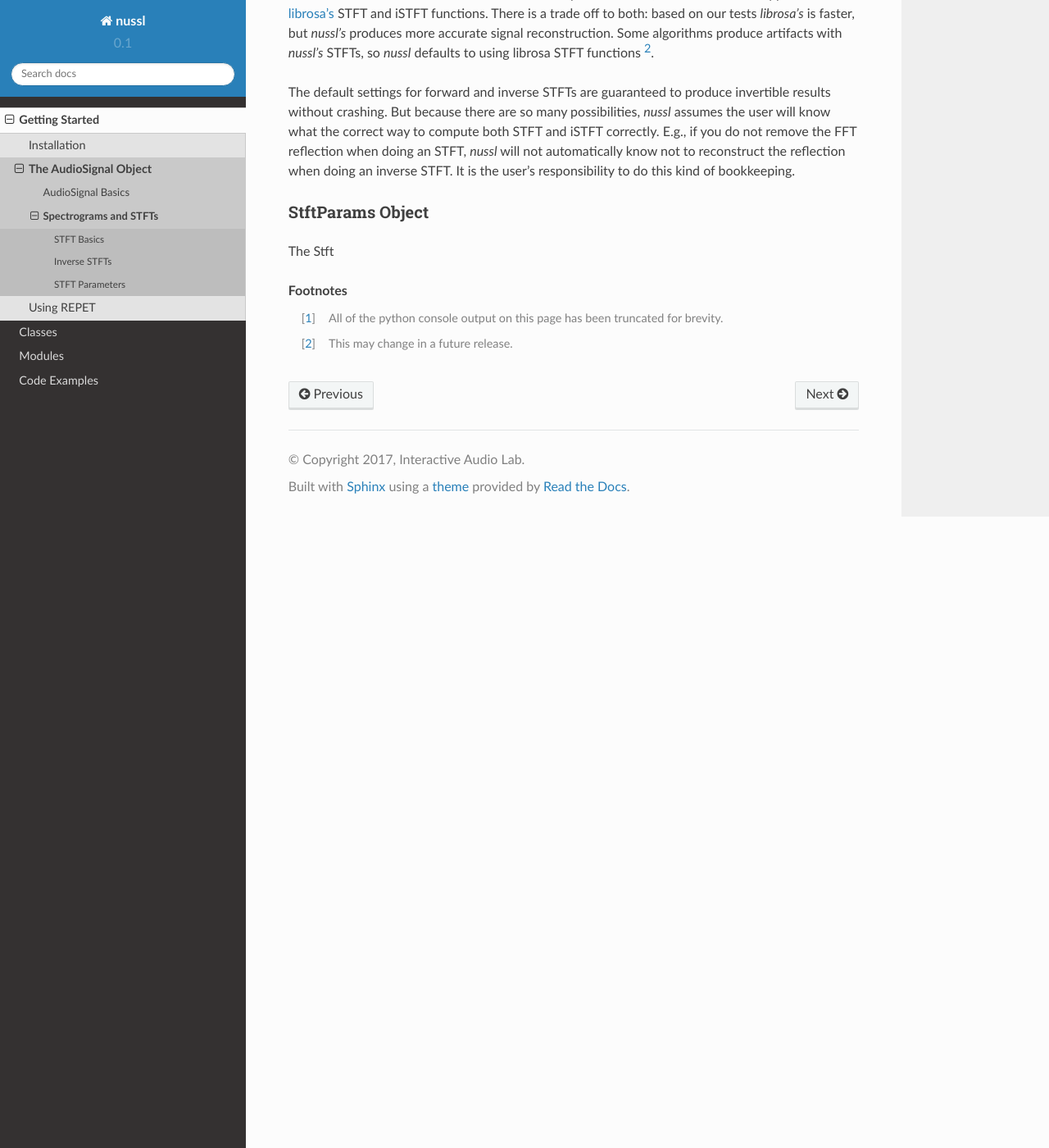
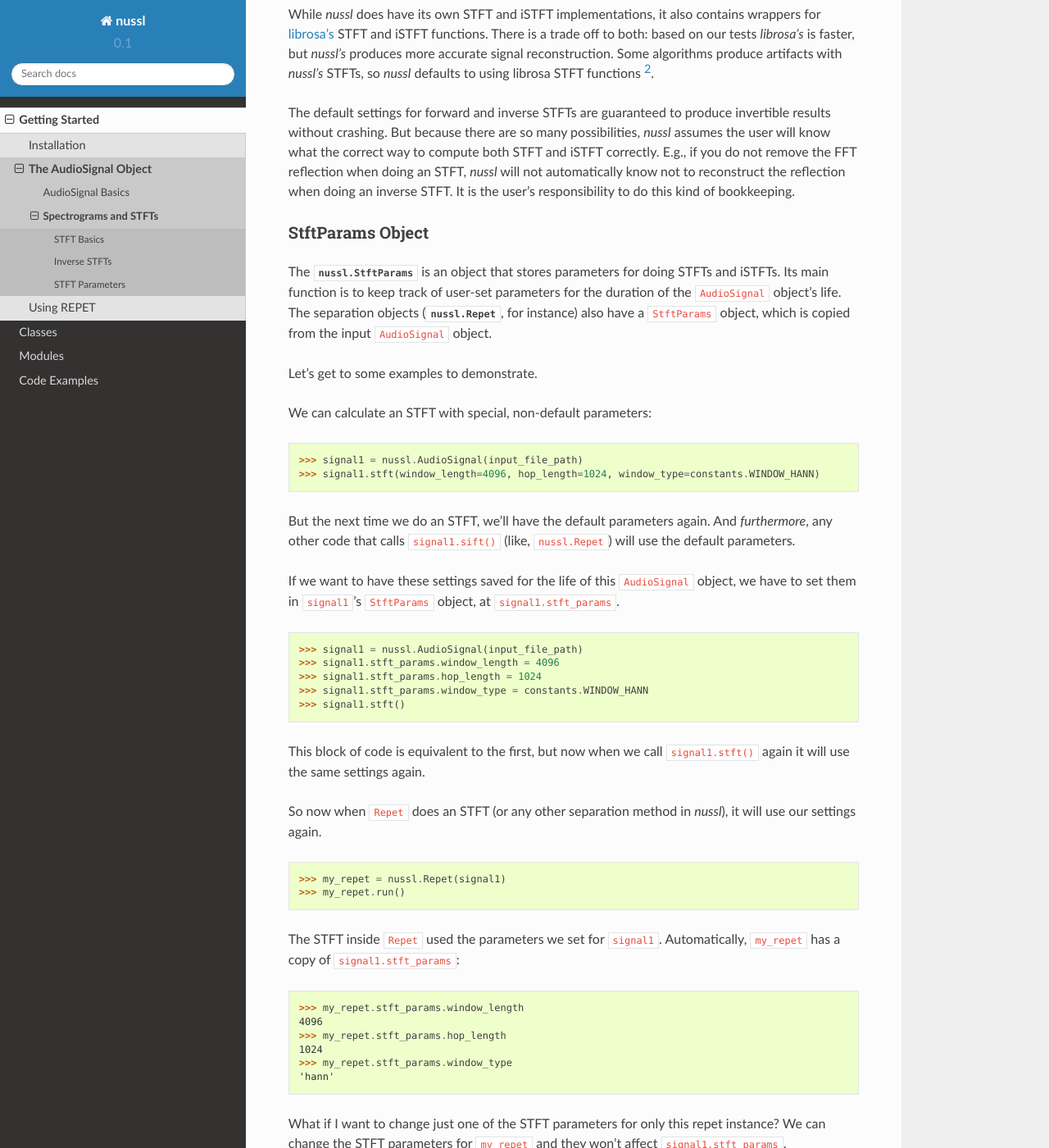
Before and after one commit to nussl/nussl, a Sphinx documentation site: the page built from documentation/getting_started/audio_signal_stft.rst, in a window 1280 px wide and 1400 px high, scrolled down 3432 px. Shown: the whole window at 82% size. Built offline with Sphinx 7.4.7 and the Read the Docs theme 2.0.0, drawn with Linux system fonts in a browser that asks for light colours; some of the changed text lies outside the part shown.

Commit message:
Updating .rst files to be up to date with gh-pages

```diff
--- a/documentation/conf.py
+++ b/documentation/conf.py
@@ -59,10 +59,15 @@ author = u'Interactive Audio Lab'
 # |version| and |release|, also used in various other places throughout the
 # built documents.
 #
+path = os.path.abspath(os.path.join(os.path.dirname(__file__), '..'))
+if not path in sys.path:
+    sys.path.insert(1, path)
+
+import nussl
 # The short X.Y version.
-version = u'0.1'
+version = nussl.short_version
 # The full version, including alpha/beta/rc tags.
-release = u'0.1.5a9'
+release = nussl.version
 
 # The language for content autogenerated by Sphinx. Refer to documentation
 # for a list of supported languages.
--- a/documentation/getting_started/audio_signal_basics.rst
+++ b/documentation/getting_started/audio_signal_basics.rst
@@ -4,7 +4,7 @@
 AudioSignal Basics
 ==================
 
-The AudioSignal object is the main container for all things related to your audio data. It provides a lot of
+The :class:`nussl.AudioSignal` object is the main container for all things related to your audio data. It provides a lot of
 helpful utilities to make it easy to manipulate your audio. Because it is at the heart of all of the source separation
 algorithms in *nussl*, it is crucial to understand how it works. Here we provide a brief introduction to many common
 tasks.
--- a/documentation/getting_started/audio_signal_stft.rst
+++ b/documentation/getting_started/audio_signal_stft.rst
@@ -6,7 +6,7 @@ Spectrograms and STFTs
 
 Most, if not all, source separation algorithms do not their operations in the time domain, but rather in the frequency
 domain. For this, *nussl* provides an interface for working with `Short-Time Fourier Transform (STFT) <https://en.wikipedia.org/wiki/Short-time_Fourier_transform>`_
-data.
+data. Here, we describe how to do some simple STFT operations with the :class:`nussl.AudioSignal` object.
 
 STFT Basics
 -----------
@@ -168,7 +168,57 @@ kind of bookkeeping.
 StftParams Object
 ^^^^^^^^^^^^^^^^^
 
-The Stft
+The :class:`nussl.StftParams` is an object that stores parameters for doing STFTs and iSTFTs. Its main function is to
+keep track of user-set parameters for the duration of the ``AudioSignal`` object's life. The separation
+objects (:class:`nussl.Repet`, for instance) also have a ``StftParams`` object, which is copied from the input
+``AudioSignal`` object.
+
+Let's get to some examples to demonstrate.
+
+We can calculate an STFT with special, non-default parameters:
+
+>>> signal1 = nussl.AudioSignal(input_file_path)
+>>> signal1.stft(window_length=4096, hop_length=1024, window_type=constants.WINDOW_HANN)
+
+But the next time we do an STFT, we'll have the default parameters again. And *furthermore*, any other code
+that calls ``signal1.sift()`` (like, ``nussl.Repet``) will use the default parameters.
+
+If we want to have these settings saved for the life of this ``AudioSignal`` object, we have to set them
+in ``signal1``'s ``StftParams`` object, at ``signal1.stft_params``.
+
+>>> signal1 = nussl.AudioSignal(input_file_path)
+>>> signal1.stft_params.window_length = 4096
+>>> signal1.stft_params.hop_length = 1024
+>>> signal1.stft_params.window_type = constants.WINDOW_HANN
+>>> signal1.stft()
+
+This block of code is equivalent to the first, but now when we call ``signal1.stft()`` again it will use the same
+settings again.
+
+So now when ``Repet`` does an STFT (or any other separation method in *nussl*), it will use our settings again.
+
+>>> my_repet = nussl.Repet(signal1)
+>>> my_repet.run()
+
+The STFT inside ``Repet`` used the parameters we set for ``signal1``. Automatically, ``my_repet`` has a copy of
+``signal1.stft_params``:
+
+>>> my_repet.stft_params.window_length
+4096
+>>> my_repet.stft_params.hop_length
+1024
+>>> my_repet.stft_params.window_type
+'hann'
+
+What if I want to change just one of the STFT parameters for only this repet instance? We can change the STFT parameters
+for ``my_repet`` and they won't affect ``signal1.stft_params``.
+
+>>> my_repet.stft_params.hop_length == 2048
+>>> my_repet.run()
+
+Now when we run ``my_repet``, the hop length is 2048 instead of what was set in ``signal1``, 1024.
+
+`Awesome! <http://i.giphy.com/d2Z9QYzA2aidiWn6.gif>`_
 
 .. rubric:: Footnotes
 
```
